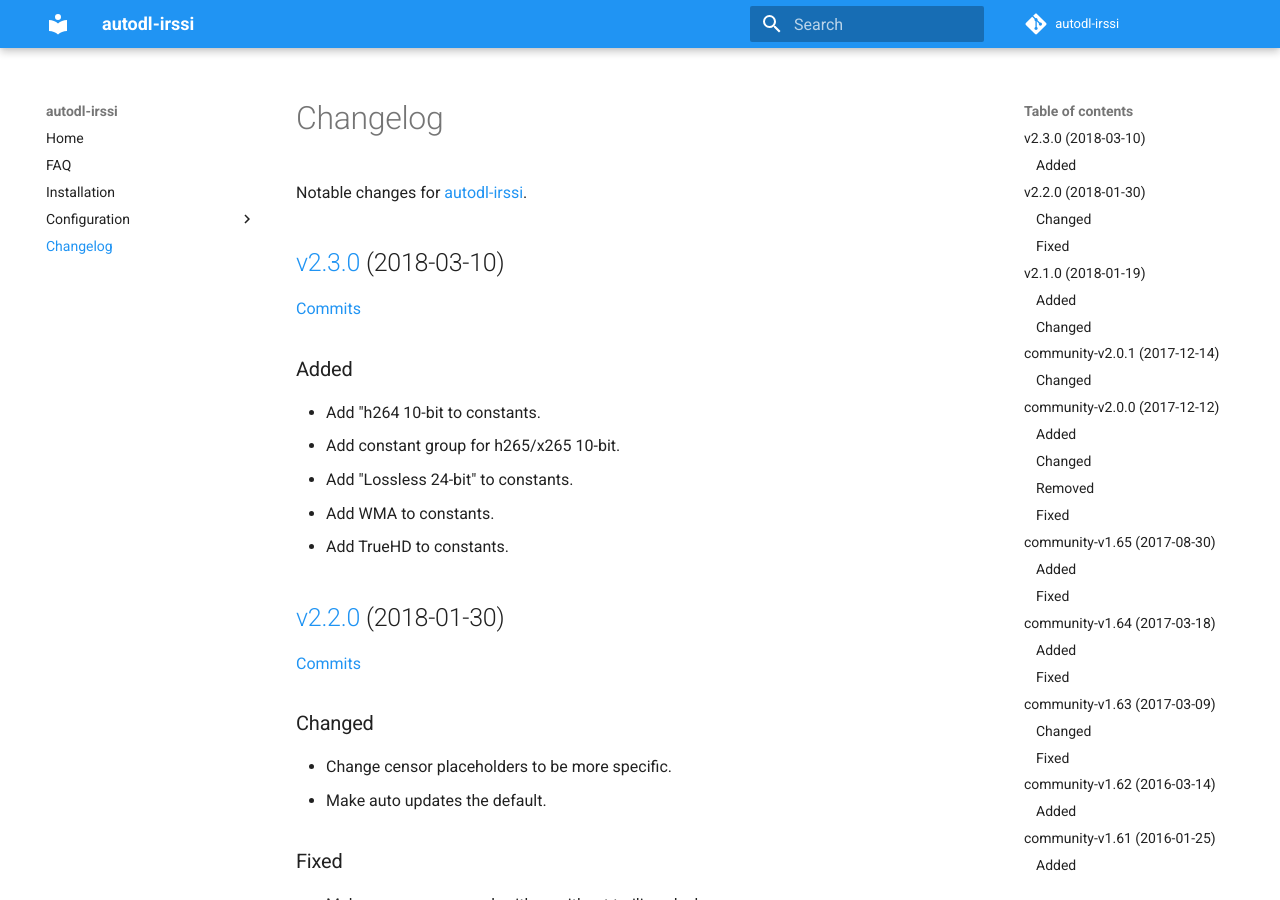
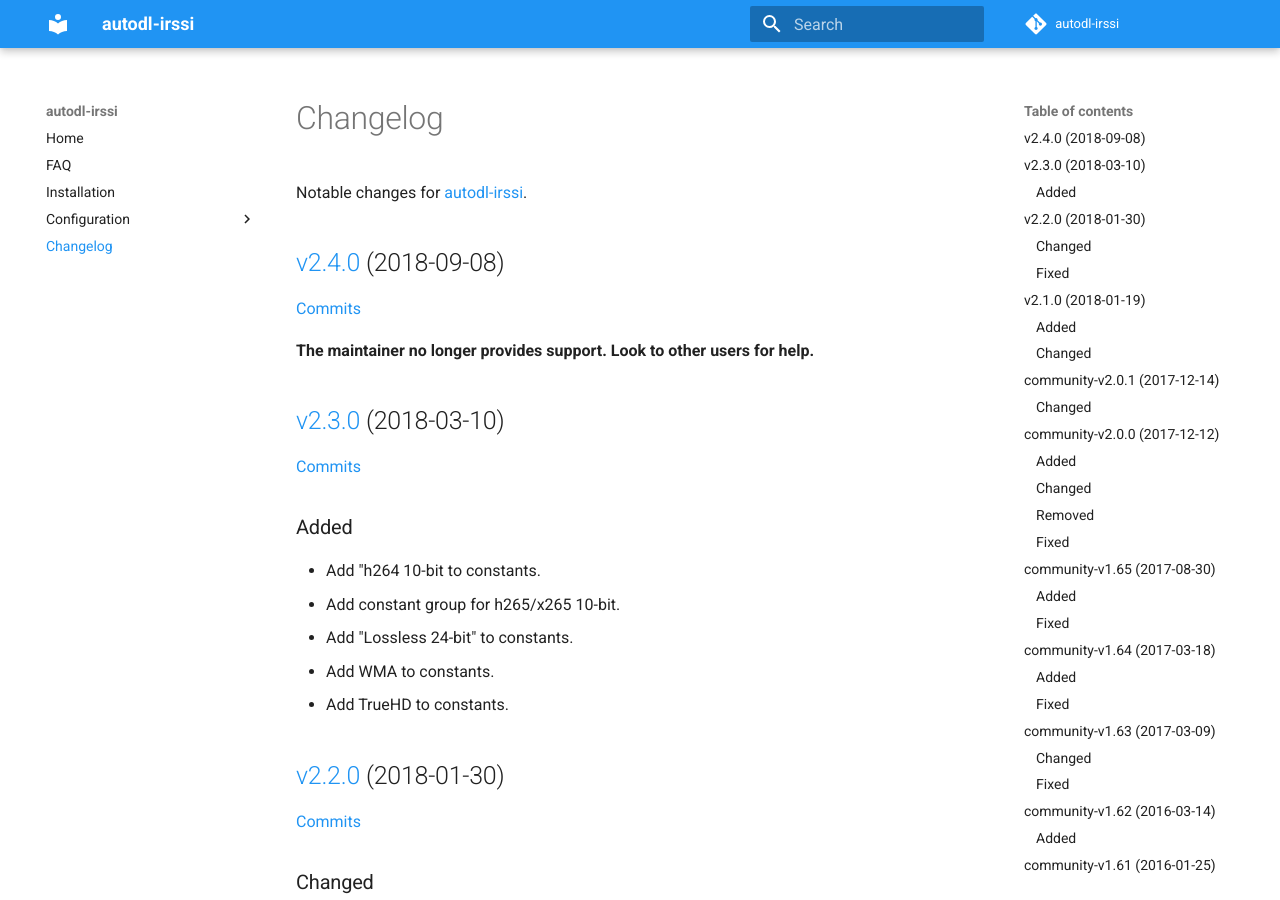
Before and after one commit to autodl-community/autodl-irssi, an MkDocs documentation site: the page built from docs/changelog.md, in a window 1280 px wide and 900 px high. Built offline with MkDocs 1.6.1 and Material for MkDocs 9.7.7, drawn with Linux system fonts in a browser that asks for light colours; comment, search, counter and statistics services are not loaded; old or Windows-style settings are respelled for this version of MkDocs.

Commit message:
Release 2.4.0

```diff
--- a/docs/changelog.md
+++ b/docs/changelog.md
@@ -1,4 +1,11 @@
 Notable changes for [autodl-irssi](https://github.com/autodl-community/autodl-irssi).
+
+
+## [v2.4.0](https://github.com/autodl-community/autodl-irssi/releases/tag/v2.4.0) (2018-09-08)
+
+[Commits](https://github.com/autodl-community/autodl-irssi/compare/v2.3.0...v2.4.0)
+
+**The maintainer no longer provides support. Look to other users for help.**
 
 
 ## [v2.3.0](https://github.com/autodl-community/autodl-irssi/releases/tag/v2.3.0) (2018-03-10)
```
Also changed, not shown: CHANGELOG.md (+7 -0 lines), 1 other file.
